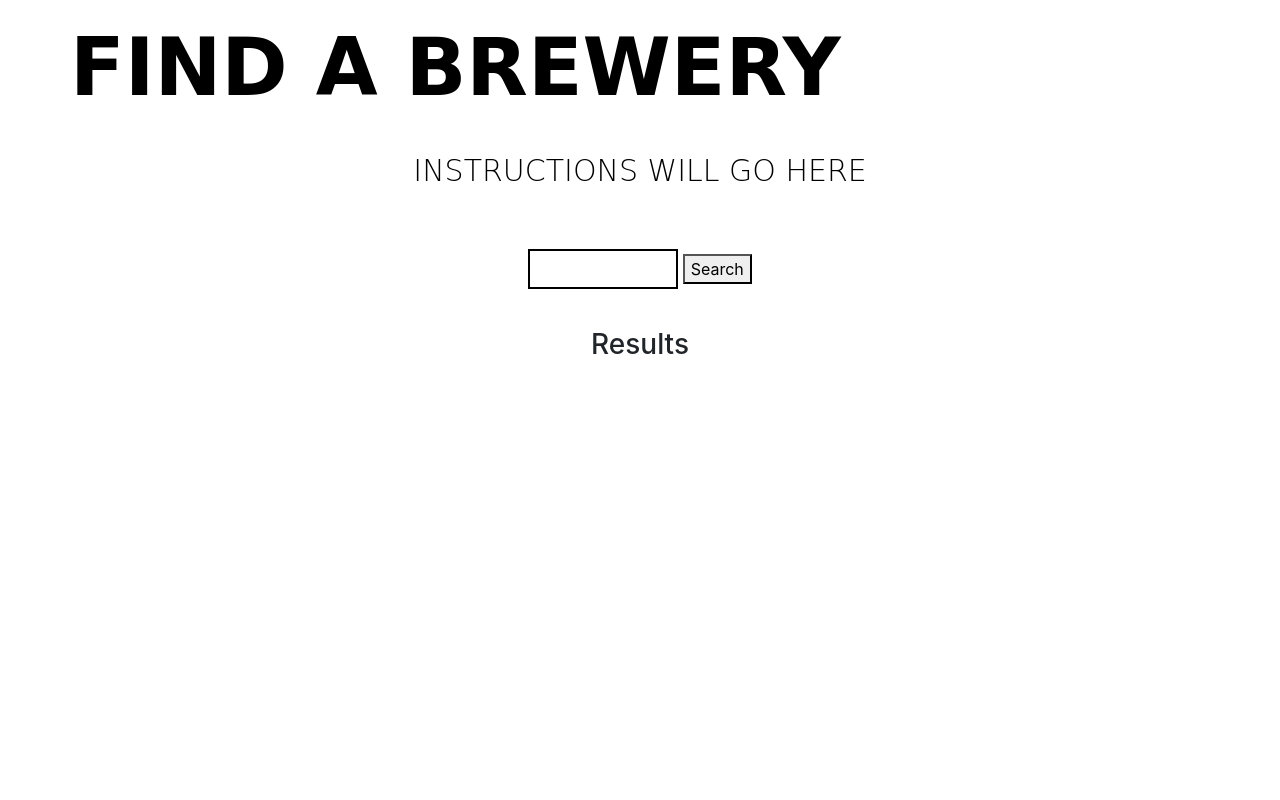
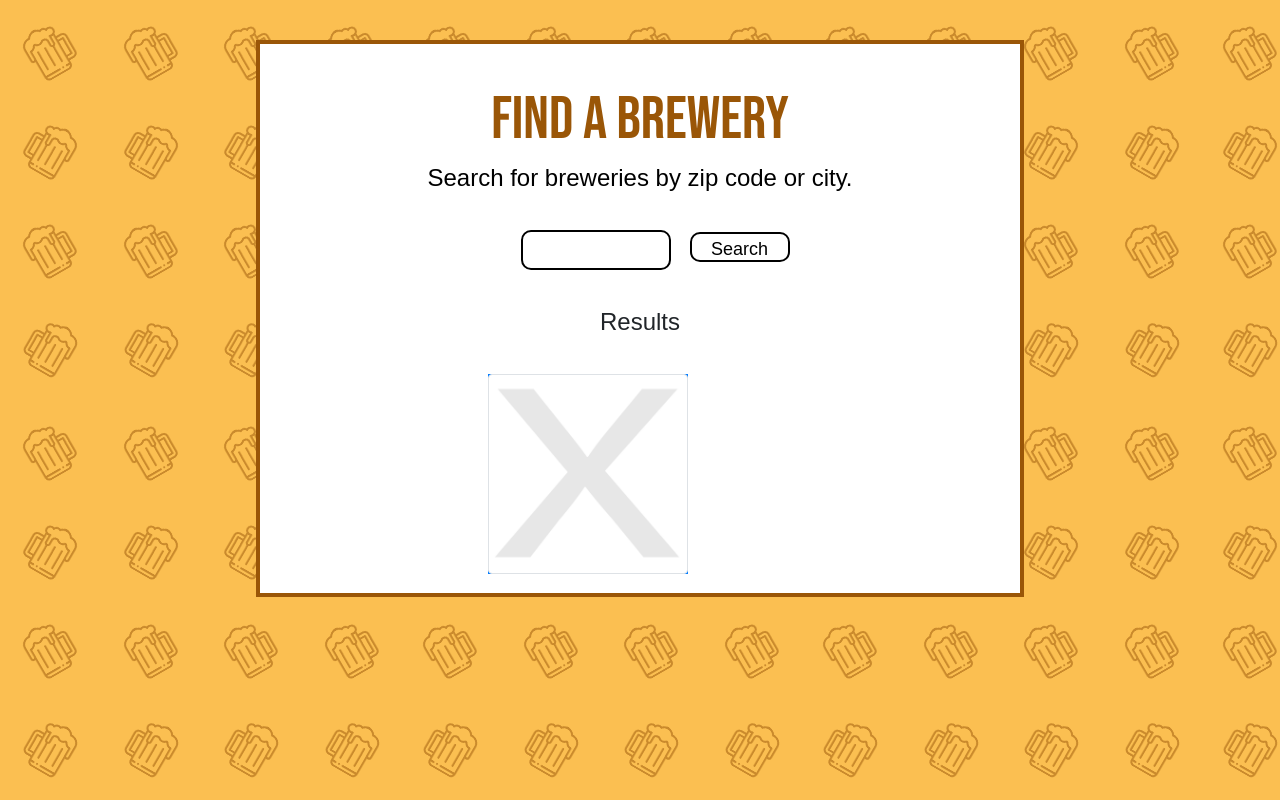
Before and after one commit to freshmangoes/brewery-browser, a plain HTML site: page index.html in a window 1280 px wide. Drawn offline with nearby package versions, Linux system fonts and the light colour scheme; files that its build step writes are made by us from their sources; a web font is replaced by a local one.

Commit message:
Adds updated index and css files

```diff
--- /dev/null
+++ b/assets/css/reset.css
@@ -0,0 +1,48 @@
+/* http://meyerweb.com/eric/tools/css/reset/
+   v2.0 | 20110126
+   License: none (public domain)
+*/
+
+html, body, div, span, applet, object, iframe,
+h1, h2, h3, h4, h5, h6, p, blockquote, pre,
+a, abbr, acronym, address, big, cite, code,
+del, dfn, em, img, ins, kbd, q, s, samp,
+small, strike, strong, sub, sup, tt, var,
+b, u, i, center,
+dl, dt, dd, ol, ul, li,
+fieldset, form, label, legend,
+table, caption, tbody, tfoot, thead, tr, th, td,
+article, aside, canvas, details, embed,
+figure, figcaption, footer, header, hgroup,
+menu, nav, output, ruby, section, summary,
+time, mark, audio, video {
+	margin: 0;
+	padding: 0;
+	border: 0;
+	font-size: 100%;
+	font: inherit;
+	vertical-align: baseline;
+}
+/* HTML5 display-role reset for older browsers */
+article, aside, details, figcaption, figure,
+footer, header, hgroup, menu, nav, section {
+	display: block;
+}
+body {
+	line-height: 1;
+}
+ol, ul {
+	list-style: none;
+}
+blockquote, q {
+	quotes: none;
+}
+blockquote:before, blockquote:after,
+q:before, q:after {
+	content: '';
+	content: none;
+}
+table {
+	border-collapse: collapse;
+	border-spacing: 0;
+}
--- a/assets/css/style.css
+++ b/assets/css/style.css
@@ -4,60 +4,78 @@
 }
 
 body {
-    text-align: center;
-    background-image: url("beer-bg.png");
+	text-align: center;
+	background-image: url("../images/beer-bg.png");
+}
+
+.container {
+	border: 4px solid #9a5607;
+	margin: 0 auto;
+	margin-top: 40px;
+	width: 60%;
+	background-color: #ffffff;
+}
+
+h1 {
+	font-family: 'Bebas Neue', cursive;
+	font-size: 60px;
+	color: #9a5607;
+	margin-top: 30px;
+}
+
+ h3 {
+	 margin-top: 40px;
+	 font-family: 'NTR', sans-serif;
+	 font-size: 24px;
+ }
+
+.directions {
+	font-family: 'NTR', sans-serif;
+	font-size: 24px;
+	color: #000000;
+}
+
+.addButton {
+	font-family: 'NTR', sans-serif;
+	font-size: 18px;
+	border: 2px solid black;
+	background-color: #ffffff;
+	color: #000000;
+	border-radius: 10px;
+	width: 100px;
+	height: 30px;
+	padding-top: 5px;
+	margin-left: 15px;
+
 }
 
 /*style header text*/
-h1 {
-	padding-top: 20px;;
-	height: 80px;
-	font-family: 'Big Shoulders Text', cursive;
-	text-transform: uppercase;
-	font-weight: 700;
-	font-size: 60pt;
-	color: #000000;
-	text-align: center;
+.row {
+	display: inline;
 }
 
-.searchSection {
-	margin-top: 60px;
-	height: 80px;
-	width: 100%;
+
+.brew-info {
+	margin-left: 100px;
+
+
 }
 
-.directions {
-	font-family: 'Big Shoulders Text', cursive;
-	font-weight: 300;
-	font-size: 30px;
-	color: #000000;
-	text-transform: uppercase;
+.brew-results {
+	margin-top: 40px;
 }
 
 .searchBox {
 	margin-top: 40px;
-	border-style: solid;
-	border-color:  #000000;
+	border: 2px solid #000000;
 	height: 40px;
 	width: 150px;
-	border-width: 2px;
-	text-transform: uppercase;
+	border-radius: 10px;
 }
 
-.resultsSection {
-	margin-top: 100px;
-	background-color: white;
-	text-align: center;
-	width: 100%;
-	min-height: 150px;
-	margin-right: auto;
-	margin-left: auto;
+
+.img-thumbnail {
+	width: 200px;
+	height: 200px;
+
 }
-
-.subTitle {
-	font-family: 'Big Shoulders Text', cursive;
-	font-weight: 300;
-	font-size: 30px;
-	color: #000000;
-	text-transform: uppercase;
-}
--- a/index.html
+++ b/index.html
@@ -6,12 +6,11 @@
   <meta name="viewport" content="width=device-width, initial-scale=1.0" />
   <meta http-equiv="X-UA-Compatible" content="ie=edge" />
   <title>Find a Brewery</title>
-
-    <link href="https://fonts.googleapis.com/css?family=Big+Shoulders+Text:100,300,400,500,600,700,800,900&display=swap"
-        rel="stylesheet" />
-    <link rel="stylesheet" href="https://stackpath.bootstrapcdn.com/bootstrap/4.3.1/css/bootstrap.min.css" integrity="sha384-ggOyR0iXCbMQv3Xipma34MD+dH/1fQ784/j6cY/iJTQUOhcWr7x9JvoRxT2MZw1T" crossorigin="anonymous">
-    <link rel="stylesheet" typ="text/css" href="reset.css" />
-    <link rel="stylesheet" type="text/css" href="style.css" />
+  <link rel="stylesheet" href="https://stackpath.bootstrapcdn.com/bootstrap/4.3.1/css/bootstrap.min.css"
+    integrity="sha384-ggOyR0iXCbMQv3Xipma34MD+dH/1fQ784/j6cY/iJTQUOhcWr7x9JvoRxT2MZw1T" crossorigin="anonymous">
+    <link href="https://fonts.googleapis.com/css?family=Bebas+Neue|NTR&display=swap" rel="stylesheet">
+  <link rel="stylesheet" typ="text/css" href="assets/css/reset.css" />
+  <link rel="stylesheet" type="text/css" href="assets/css/style.css" />
 </head>
 
 <body>
@@ -20,15 +19,21 @@
       <h1>Find a Brewery</h1>
     </div>
 
-        <div class="searchSection">
-            <p class="directions">Instructions will go here</p>
+    <div class="row">
+      <p class="directions">Search for breweries by zip code or city.</p>
       <input type="text" class="searchBox" />
       <button class="addButton">Search</button>
     </div>
 
-        <div class="resultsSection">
-            <h3>Results<h3>
-            <div class="brew-results"></div>
+    <div class="row">
+        <h3>Results</h3>
+    <div class="brew-results">
+        <div class="d-inline-flex bg-primary">
+          <img class="img-thumbnail" src="assets/images/placeholder.png" alt="Thumbnail image">
+        </div>
+        <div class="d-inline-flex bg-primary brew-info">
+        </div>
+      </div>
     </div>
   </div>
 
```
Also changed, not shown: assets/js/script.js (added, +138 -0 lines), assets/images/placeholder.png (added). Lines whose indentation alone changed are shown as unchanged.
